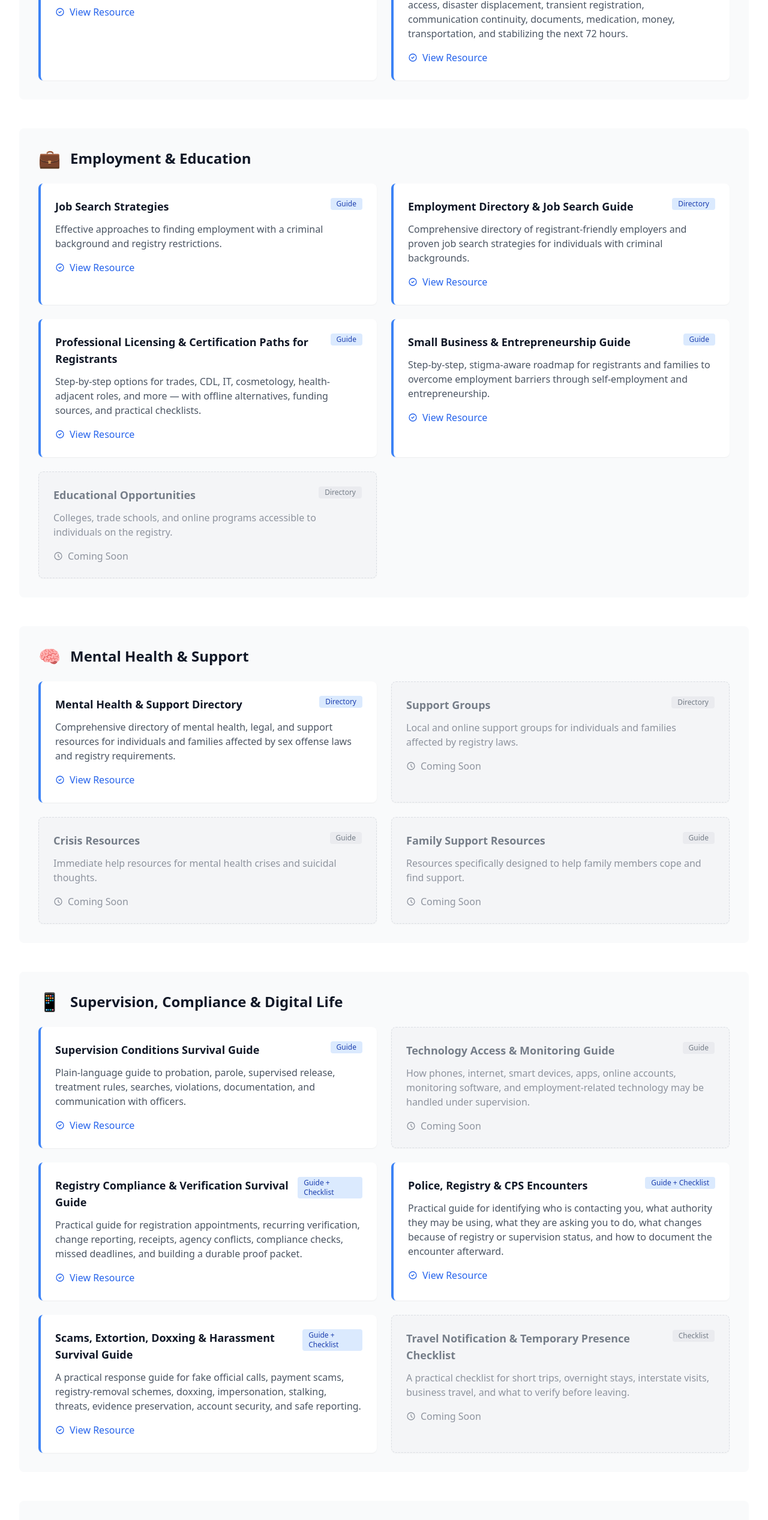
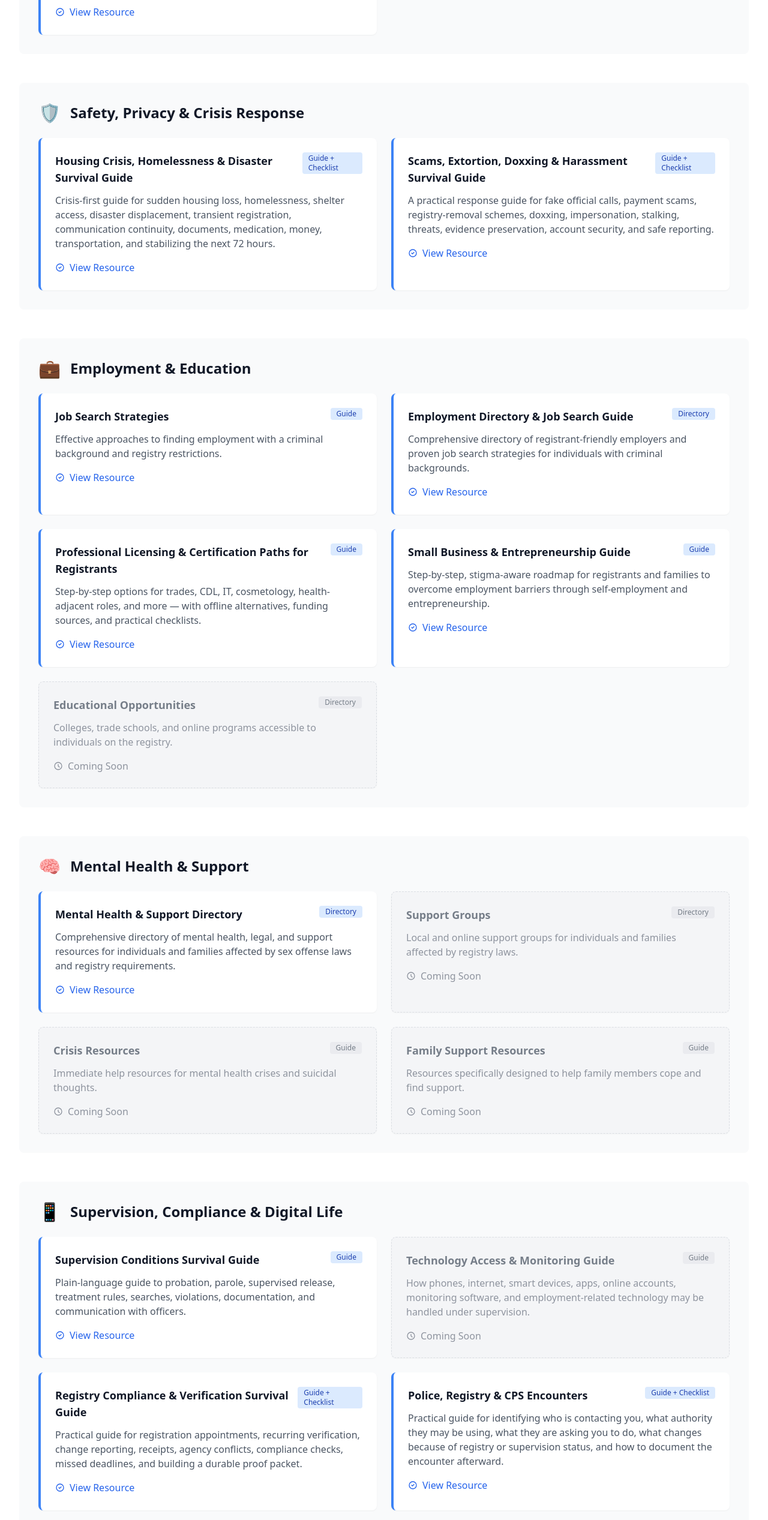
Before and after one commit to projectsolarrecon/Solar, a React (Vite) app: page /resources in a window 1280 px wide. Shown: the part 1837-4371 px from the top of the page at 60% size. Built offline with nearby package versions, Linux system fonts and the light colour scheme.

Commit message:
Group crisis and safety guides under dedicated resources category

```diff
--- a/src/pages/Resources.tsx
+++ b/src/pages/Resources.tsx
@@ -66,12 +66,24 @@ function Resources() {
           type: "Guide",
           description: "Plain-language survival advice + legal deep dives for registrants and families navigating housing and tenant rights.",
           link: "/resources/tenant-rights"
-        },
+        }
+      ]
+    },
+    {
+      title: "Safety, Privacy & Crisis Response",
+      icon: "🛡️",
+      resources: [
         {
           name: "Housing Crisis, Homelessness & Disaster Survival Guide",
           type: "Guide + Checklist",
           description: "Crisis-first guide for sudden housing loss, homelessness, shelter access, disaster displacement, transient registration, communication continuity, documents, medication, money, transportation, and stabilizing the next 72 hours.",
           link: "/resources/housing-crisis-homelessness-disaster-survival-guide"
+        },
+        {
+          name: "Scams, Extortion, Doxxing & Harassment Survival Guide",
+          type: "Guide + Checklist",
+          description: "A practical response guide for fake official calls, payment scams, registry-removal schemes, doxxing, impersonation, stalking, threats, evidence preservation, account security, and safe reporting.",
+          link: "/resources/scams-extortion-doxxing-harassment-survival-guide"
         }
       ]
     },
@@ -168,12 +180,6 @@ function Resources() {
           type: "Guide + Checklist",
           description: "Practical guide for identifying who is contacting you, what authority they may be using, what they are asking you to do, what changes because of registry or supervision status, and how to document the encounter afterward.",
           link: "/resources/police-registry-cps-encounters"
-        },
-        {
-          name: "Scams, Extortion, Doxxing & Harassment Survival Guide",
-          type: "Guide + Checklist",
-          description: "A practical response guide for fake official calls, payment scams, registry-removal schemes, doxxing, impersonation, stalking, threats, evidence preservation, account security, and safe reporting.",
-          link: "/resources/scams-extortion-doxxing-harassment-survival-guide"
         },
         {
           name: "Travel Notification & Temporary Presence Checklist",
```
